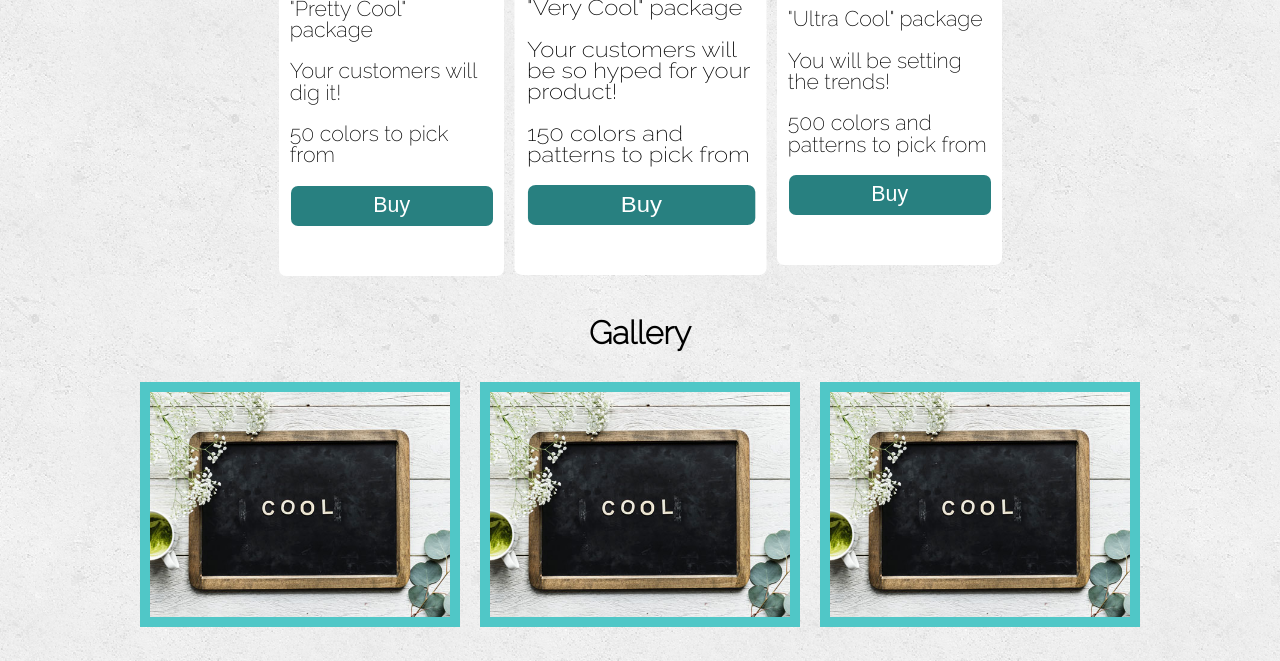
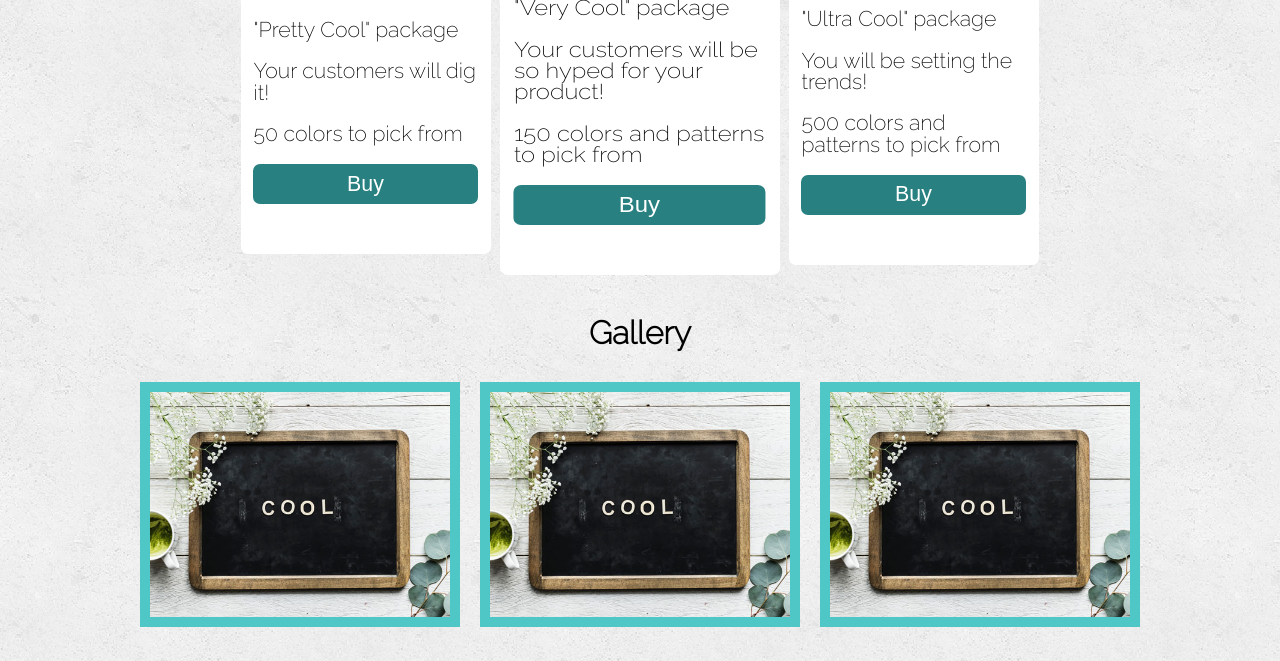
Before and after one commit to AWDawson/homework5, a plain HTML site: page index.html in a window 1280 px wide. Shown: the part 439-1100 px from the top of the page. Drawn offline with Linux system fonts and the light colour scheme.

Commit message:
change size

```diff
--- a/css/style.css
+++ b/css/style.css
@@ -193,7 +193,7 @@ header{
     flex-direction: row;
   }
   .card {
-    width: 225px
+    width: 250px
   }
 
   .card_big{
--- a/index.html
+++ b/index.html
@@ -7,7 +7,7 @@
     <link rel="stylesheet" type="text/css" href="css/html5reset.css">
     <link rel="stylesheet" type="text/css" href="css/style.css">
     <link href="https://fonts.googleapis.com/css?family=Raleway:200&display=swap" rel="stylesheet">
-    <title>Super Slick Co</title>
+    <title>Super Slick Co.</title>
   </head>
   <body>
     <header>
```
